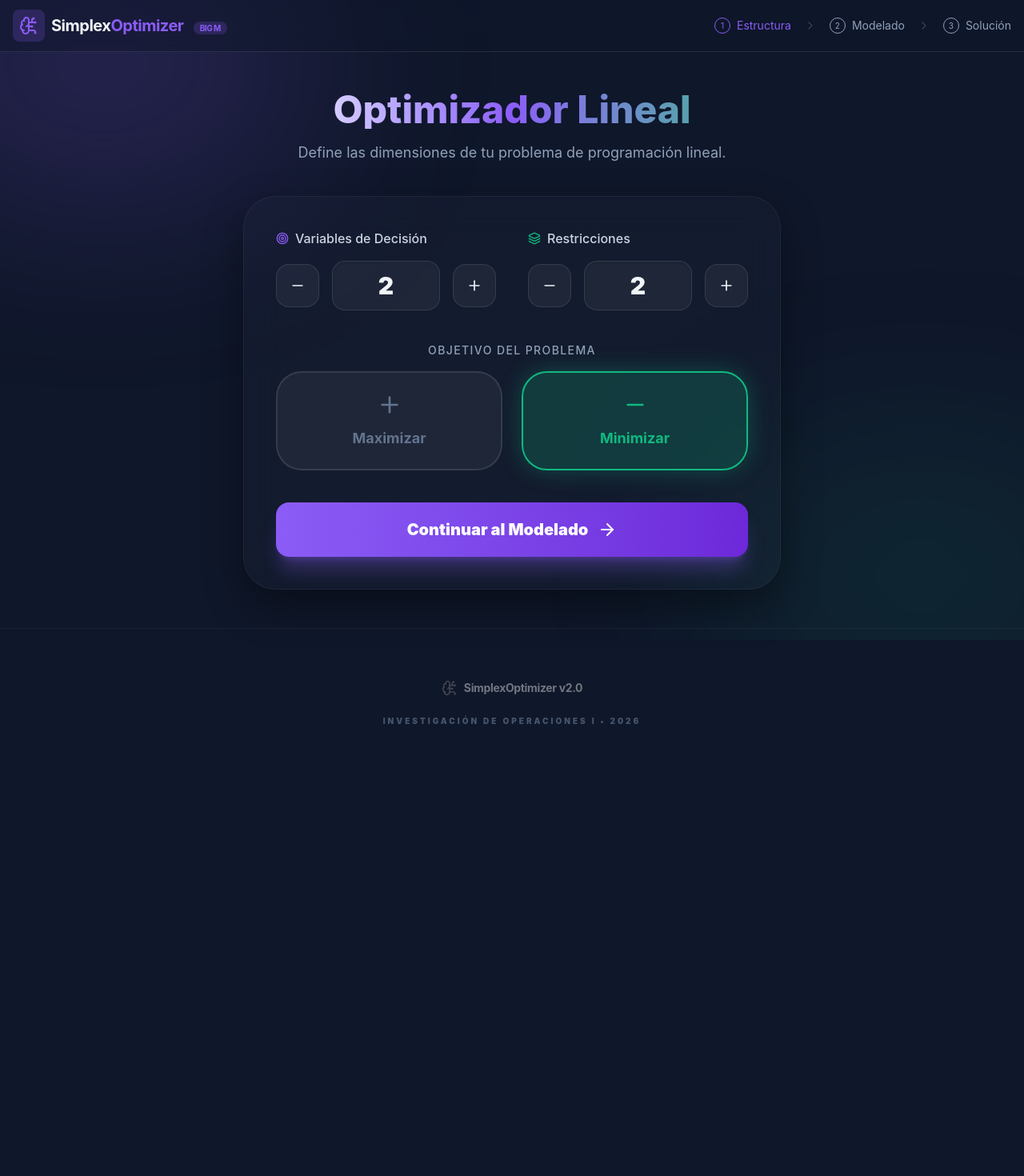
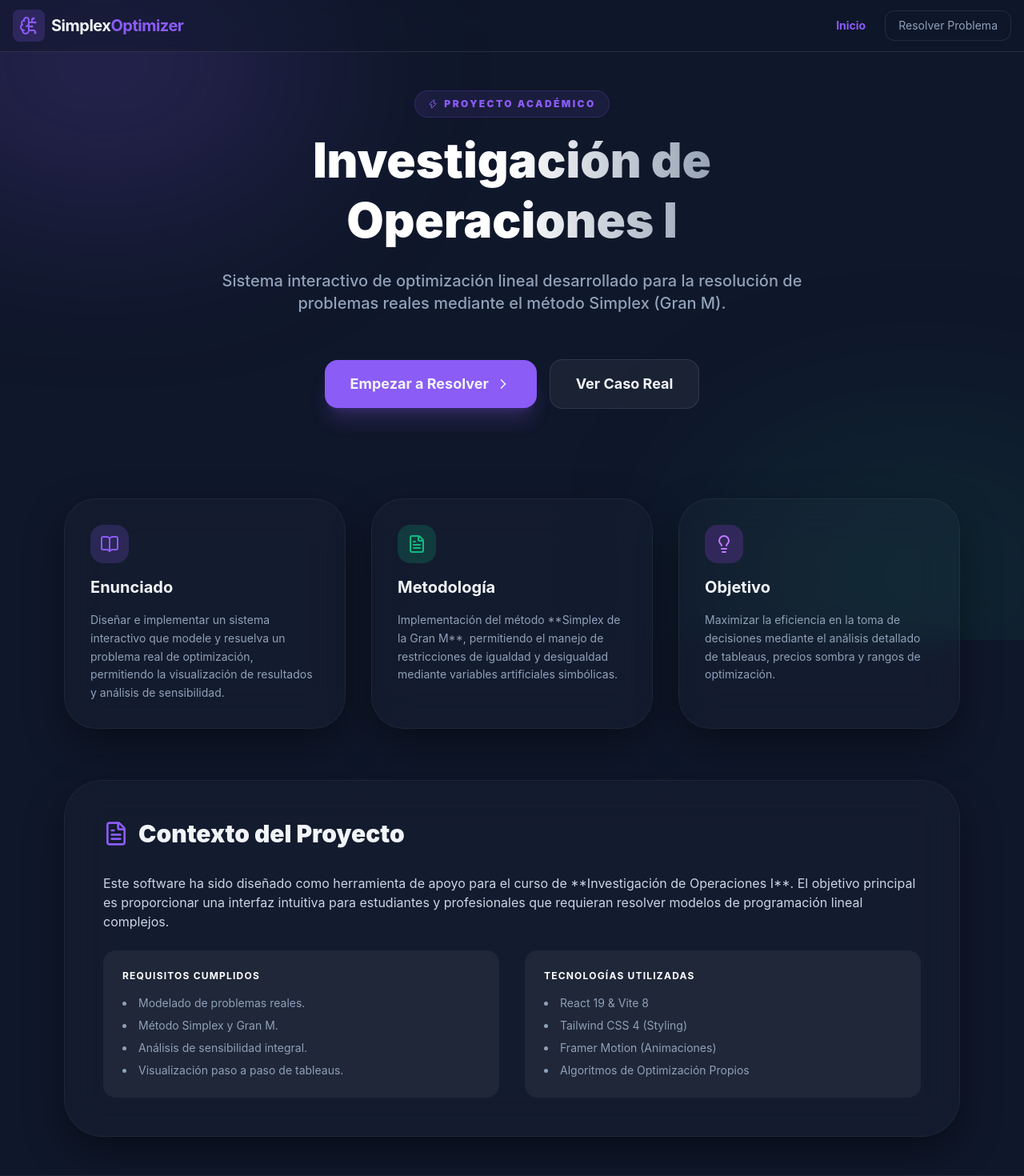
Before and after one commit to yoesitooo/InvestigacionDeOpI, a React (Vite) app: page / in a window 1280 px wide. Shown: the top 1470 px of the page at 80% size. Before the commit the page ends 973 px from the top, so only its background shows below. Built offline with nearby package versions, Linux system fonts and the light colour scheme.

Commit message:
Finalize project with landing page, real-case scenario, and documentation

```diff
--- a/src/App.jsx
+++ b/src/App.jsx
@@ -1,5 +1,5 @@
-import React, { useState, useMemo } from 'react';
-import { SimplexSolver, MValue } from './logic/simplex';
+import React, { useState, useEffect } from 'react';
+import { SimplexSolver } from './logic/simplex';
 import {
   Plus,
   Minus,
@@ -14,12 +14,16 @@ import {
   LayoutDashboard,
   Target,
   Layers,
-  ArrowRight
+  ArrowRight,
+  BookOpen,
+  FileText,
+  Lightbulb,
+  Zap
 } from 'lucide-react';
 import { motion, AnimatePresence } from 'framer-motion';
 
 function App() {
-  const [step, setStep] = useState(1);
+  const [step, setStep] = useState(0); // 0: Landing/Enunciado, 1: Config, 2: Input, 3: Result
   const [varCount, setVarCount] = useState(2);
   const [constCount, setConstCount] = useState(2);
   const [type, setType] = useState('min');
@@ -33,13 +37,26 @@ function App() {
   const [solution, setSolution] = useState(null);
 
   const handleConfigSubmit = (e) => {
-    e.preventDefault();
+    if (e) e.preventDefault();
     setObjective(new Array(varCount).fill(0));
     setConstraints(new Array(constCount).fill(0).map(() => ({
       coeffs: new Array(varCount).fill(0),
       op: '<=',
       constant: 0
     })));
+    setStep(2);
+  };
+
+  const loadRealCase = () => {
+    setVarCount(2);
+    setConstCount(3);
+    setType('max');
+    setObjective([50, 40]); // Profit per unit
+    setConstraints([
+      { coeffs: [2, 1], op: '<=', constant: 100 }, // Labor hours
+      { coeffs: [1, 1], op: '<=', constant: 80 },  // Raw material
+      { coeffs: [1, 3], op: '<=', constant: 150 }  // Machine time
+    ]);
     setStep(2);
   };
 
@@ -69,33 +86,120 @@ function App() {
 
       <nav className="relative z-10 border-b border-white/10 bg-dark-bg/50 backdrop-blur-md">
         <div className="max-w-7xl mx-auto px-4 h-16 flex items-center justify-between">
-          <div className="flex items-center gap-2">
+          <div className="flex items-center gap-2 cursor-pointer" onClick={() => setStep(0)}>
             <div className="p-2 bg-primary/20 rounded-lg">
               <BrainCircuit className="w-6 h-6 text-primary" />
             </div>
-            <span className="text-xl font-bold tracking-tight">Simplex<span className="text-primary">Optimizer</span> <span className="text-[10px] bg-primary/20 text-primary px-2 py-0.5 rounded-full ml-2">BIG M</span></span>
+            <span className="text-xl font-bold tracking-tight">Simplex<span className="text-primary">Optimizer</span></span>
           </div>
-          <div className="flex items-center gap-4 text-sm text-slate-400">
-            <div className={`flex items-center gap-2 ${step >= 1 ? 'text-primary' : ''}`}>
-              <span className="w-5 h-5 flex items-center justify-center rounded-full border border-current text-[10px]">1</span>
-              <span>Estructura</span>
-            </div>
-            <ChevronRight className="w-4 h-4 opacity-30" />
-            <div className={`flex items-center gap-2 ${step >= 2 ? 'text-primary' : ''}`}>
-              <span className="w-5 h-5 flex items-center justify-center rounded-full border border-current text-[10px]">2</span>
-              <span>Modelado</span>
-            </div>
-            <ChevronRight className="w-4 h-4 opacity-30" />
-            <div className={`flex items-center gap-2 ${step >= 3 ? 'text-primary' : ''}`}>
-              <span className="w-5 h-5 flex items-center justify-center rounded-full border border-current text-[10px]">3</span>
-              <span>Solución</span>
-            </div>
+          <div className="flex items-center gap-6 text-sm">
+            <button onClick={() => setStep(0)} className={`hover:text-primary transition-colors ${step === 0 ? 'text-primary font-bold' : 'text-slate-400'}`}>Inicio</button>
+            <button onClick={() => setStep(1)} className={`px-4 py-2 rounded-xl border transition-all ${step > 0 ? 'bg-primary border-primary text-white' : 'border-white/10 text-slate-400 hover:text-white'}`}>
+              Resolver Problema
+            </button>
           </div>
         </div>
       </nav>
 
       <main className="relative z-10 max-w-6xl mx-auto px-4 py-12">
         <AnimatePresence mode="wait">
+          {step === 0 && (
+            <motion.div
+              key="landing"
+              initial={{ opacity: 0, y: 20 }}
+              animate={{ opacity: 1, y: 0 }}
+              exit={{ opacity: 0, y: -20 }}
+              className="space-y-16"
+            >
+              <div className="text-center space-y-6 max-w-3xl mx-auto">
+                <div className="inline-flex items-center gap-2 px-4 py-2 rounded-full bg-primary/10 border border-primary/20 text-primary text-xs font-black uppercase tracking-[0.2em] mb-4">
+                  <Zap className="w-3 h-3" /> Proyecto Académico
+                </div>
+                <h1 className="text-6xl font-black bg-gradient-to-r from-white via-white to-slate-500 bg-clip-text text-transparent leading-tight">
+                  Investigación de Operaciones I
+                </h1>
+                <p className="text-xl text-slate-400 font-medium">
+                  Sistema interactivo de optimización lineal desarrollado para la resolución de problemas reales mediante el método Simplex (Gran M).
+                </p>
+                <div className="flex items-center justify-center gap-4 pt-8">
+                  <button
+                    onClick={() => setStep(1)}
+                    className="px-8 py-4 bg-primary rounded-2xl font-bold text-lg shadow-xl shadow-primary/20 flex items-center gap-2 group hover:scale-105 transition-all"
+                  >
+                    Empezar a Resolver <ChevronRight className="w-5 h-5 group-hover:translate-x-1 transition-transform" />
+                  </button>
+                  <button
+                    onClick={loadRealCase}
+                    className="px-8 py-4 bg-white/5 rounded-2xl border border-white/10 font-bold text-lg hover:bg-white/10 transition-all"
+                  >
+                    Ver Caso Real
+                  </button>
+                </div>
+              </div>
+
+              <div className="grid grid-cols-1 md:grid-cols-3 gap-8 pt-12">
+                <div className="glass p-8 rounded-[2.5rem] space-y-4">
+                  <div className="w-12 h-12 rounded-2xl bg-primary/20 flex items-center justify-center">
+                    <BookOpen className="w-6 h-6 text-primary" />
+                  </div>
+                  <h3 className="text-xl font-bold">Enunciado</h3>
+                  <p className="text-slate-400 text-sm leading-relaxed">
+                    Diseñar e implementar un sistema interactivo que modele y resuelva un problema real de optimización, permitiendo la visualización de resultados y análisis de sensibilidad.
+                  </p>
+                </div>
+                <div className="glass p-8 rounded-[2.5rem] space-y-4">
+                  <div className="w-12 h-12 rounded-2xl bg-accent/20 flex items-center justify-center">
+                    <FileText className="w-6 h-6 text-accent" />
+                  </div>
+                  <h3 className="text-xl font-bold">Metodología</h3>
+                  <p className="text-slate-400 text-sm leading-relaxed">
+                    Implementación del método **Simplex de la Gran M**, permitiendo el manejo de restricciones de igualdad y desigualdad mediante variables artificiales simbólicas.
+                  </p>
+                </div>
+                <div className="glass p-8 rounded-[2.5rem] space-y-4">
+                  <div className="w-12 h-12 rounded-2xl bg-purple-500/20 flex items-center justify-center">
+                    <Lightbulb className="w-6 h-6 text-purple-400" />
+                  </div>
+                  <h3 className="text-xl font-bold">Objetivo</h3>
+                  <p className="text-slate-400 text-sm leading-relaxed">
+                    Maximizar la eficiencia en la toma de decisiones mediante el análisis detallado de tableaus, precios sombra y rangos de optimización.
+                  </p>
+                </div>
+              </div>
+
+              <div className="glass p-12 rounded-[3rem] border-white/5 space-y-8 bg-gradient-to-br from-white/[0.03] to-transparent">
+                <h2 className="text-3xl font-black flex items-center gap-3">
+                  <FileText className="w-8 h-8 text-primary" /> Contexto del Proyecto
+                </h2>
+                <div className="prose prose-invert max-w-none space-y-6 text-slate-300">
+                  <p>
+                    Este software ha sido diseñado como herramienta de apoyo para el curso de **Investigación de Operaciones I**. El objetivo principal es proporcionar una interfaz intuitiva para estudiantes y profesionales que requieran resolver modelos de programación lineal complejos.
+                  </p>
+                  <div className="grid grid-cols-1 md:grid-cols-2 gap-8 text-sm">
+                    <div className="space-y-4 p-6 bg-white/5 rounded-2xl">
+                      <h4 className="font-bold text-white uppercase tracking-widest text-xs">Requisitos Cumplidos</h4>
+                      <ul className="space-y-2 list-disc list-inside text-slate-400">
+                        <li>Modelado de problemas reales.</li>
+                        <li>Método Simplex y Gran M.</li>
+                        <li>Análisis de sensibilidad integral.</li>
+                        <li>Visualización paso a paso de tableaus.</li>
+                      </ul>
+                    </div>
+                    <div className="space-y-4 p-6 bg-white/5 rounded-2xl">
+                      <h4 className="font-bold text-white uppercase tracking-widest text-xs">Tecnologías Utilizadas</h4>
+                      <ul className="space-y-2 list-disc list-inside text-slate-400">
+                        <li>React 19 & Vite 8</li>
+                        <li>Tailwind CSS 4 (Styling)</li>
+                        <li>Framer Motion (Animaciones)</li>
+                        <li>Algoritmos de Optimización Propios</li>
+                      </ul>
+                    </div>
+                  </div>
+                </div>
+              </div>
+            </motion.div>
+          )}
+
           {step === 1 && (
             <motion.div
               key="step1"
@@ -106,9 +210,9 @@ function App() {
             >
               <div className="text-center mb-10">
                 <h1 className="text-5xl font-extrabold mb-4 bg-gradient-to-r from-white via-primary to-accent bg-clip-text text-transparent">
-                  Optimizador Lineal
+                  Define tu Problema
                 </h1>
-                <p className="text-slate-400 text-lg">Define las dimensiones de tu problema de programación lineal.</p>
+                <p className="text-slate-400 text-lg">Establece las dimensiones básicas de tu modelo.</p>
               </div>
 
               <div className="glass p-10 rounded-[2.5rem] space-y-10 border-white/5">
@@ -121,7 +225,7 @@ function App() {
                     <div className="flex items-center gap-4">
                       <button
                         onClick={() => setVarCount(Math.max(1, varCount - 1))}
-                        className="p-4 rounded-2xl bg-white/5 hover:bg-white/10 border border-white/10 transition-all active:scale-95"
+                        className="p-4 rounded-2xl bg-white/5 hover:bg-white/10 border border-white/10 transition-all"
                       >
                         <Minus className="w-5 h-5" />
                       </button>
@@ -130,7 +234,7 @@ function App() {
                       </div>
                       <button
                         onClick={() => setVarCount(varCount + 1)}
-                        className="p-4 rounded-2xl bg-white/5 hover:bg-white/10 border border-white/10 transition-all active:scale-95"
+                        className="p-4 rounded-2xl bg-white/5 hover:bg-white/10 border border-white/10 transition-all"
                       >
                         <Plus className="w-5 h-5" />
                       </button>
@@ -145,7 +249,7 @@ function App() {
                     <div className="flex items-center gap-4">
                       <button
                         onClick={() => setConstCount(Math.max(1, constCount - 1))}
-                        className="p-4 rounded-2xl bg-white/5 hover:bg-white/10 border border-white/10 transition-all active:scale-95"
+                        className="p-4 rounded-2xl bg-white/5 hover:bg-white/10 border border-white/10 transition-all"
                       >
                         <Minus className="w-5 h-5" />
                       </button>
@@ -154,7 +258,7 @@ function App() {
                       </div>
                       <button
                         onClick={() => setConstCount(constCount + 1)}
-                        className="p-4 rounded-2xl bg-white/5 hover:bg-white/10 border border-white/10 transition-all active:scale-95"
+                        className="p-4 rounded-2xl bg-white/5 hover:bg-white/10 border border-white/10 transition-all"
                       >
                         <Plus className="w-5 h-5" />
                       </button>
@@ -192,7 +296,7 @@ function App() {
 
                 <button
                   onClick={handleConfigSubmit}
-                  className="w-full py-5 bg-gradient-to-r from-primary to-primary-dark text-white rounded-2xl font-black text-xl transition-all shadow-xl shadow-primary/30 flex items-center justify-center gap-3 group active:scale-[0.98]"
+                  className="w-full py-5 bg-gradient-to-r from-primary to-primary-dark text-white rounded-2xl font-black text-xl transition-all shadow-xl shadow-primary/30 flex items-center justify-center gap-3 group"
                 >
                   Continuar al Modelado
                   <ArrowRight className="w-6 h-6 group-hover:translate-x-2 transition-transform" />
@@ -222,7 +326,7 @@ function App() {
                 </button>
               </div>
 
-              <div className="glass p-10 rounded-[2.5rem] space-y-16 border-white/5 relative overflow-hidden">
+              <div className="glass p-10 rounded-[2.5rem] space-y-16 border-white/5">
                 {/* Objective Function */}
                 <div className="space-y-8">
                   <div className="flex items-center gap-3">
@@ -235,7 +339,6 @@ function App() {
                     <span className="font-mono text-3xl font-black text-slate-500 uppercase">{type} Z = </span>
                     {objective.map((val, i) => (
                       <div key={i} className="flex items-center gap-4">
-                        <div className="relative group">
                         <input
                           type="number"
                           value={val}
@@ -246,8 +349,6 @@ function App() {
                           }}
                           className="w-32 bg-dark-bg border-2 border-white/10 rounded-2xl px-4 py-4 focus:border-primary outline-none transition-all text-center text-2xl font-bold shadow-lg"
                         />
-                          <span className="absolute -top-3 left-1/2 -translate-x-1/2 bg-dark-bg px-2 text-[10px] font-black text-primary border border-primary/30 rounded-full opacity-0 group-hover:opacity-100 transition-opacity">COEFF X{i+1}</span>
-                        </div>
                         <span className="text-slate-400 font-mono text-2xl">X<sub className="text-primary">{i + 1}</sub></span>
                         {i < objective.length - 1 && <Plus className="w-6 h-6 text-slate-700" />}
                       </div>
@@ -265,7 +366,7 @@ function App() {
                   </div>
                   <div className="space-y-6">
                     {constraints.map((c, i) => (
-                      <div key={i} className="flex flex-wrap items-center gap-6 p-6 bg-white/5 rounded-[2rem] border border-white/10 hover:bg-white/[0.08] transition-colors relative group">
+                      <div key={i} className="flex flex-wrap items-center gap-6 p-6 bg-white/5 rounded-[2rem] border border-white/10 hover:bg-white/[0.08] transition-colors relative">
                         <div className="absolute -left-3 top-1/2 -translate-y-1/2 w-8 h-12 bg-accent/20 rounded-lg flex items-center justify-center text-xs font-black text-accent border border-accent/30 rotate-3">
                           R{i + 1}
                         </div>
@@ -293,7 +394,7 @@ function App() {
                               newConstraints[i].op = e.target.value;
                               setConstraints(newConstraints);
                             }}
-                            className="bg-dark-bg border-2 border-white/10 rounded-xl px-4 py-3 outline-none focus:border-accent cursor-pointer font-black text-2xl text-accent appearance-none hover:border-accent/50 transition-all text-center min-w-[70px]"
+                            className="bg-dark-bg border-2 border-white/10 rounded-xl px-4 py-3 outline-none focus:border-accent cursor-pointer font-black text-2xl text-accent appearance-none text-center min-w-[70px]"
                           >
                             <option value="<=">&le;</option>
                             <option value=">=">&ge;</option>
@@ -317,10 +418,10 @@ function App() {
 
                 <button
                   onClick={handleSolve}
-                  className="w-full py-6 bg-accent hover:opacity-90 text-dark-bg rounded-[2rem] font-black text-2xl transition-all shadow-2xl shadow-accent/20 flex items-center justify-center gap-4 active:scale-[0.99]"
+                  className="w-full py-6 bg-accent hover:opacity-90 text-dark-bg rounded-[2rem] font-black text-2xl transition-all shadow-2xl shadow-accent/20 flex items-center justify-center gap-4"
                 >
                   <Play className="w-8 h-8 fill-current" />
-                  EJECUTAR GRAN M
+                  EJECUTAR SIMPLEX
                 </button>
               </div>
             </motion.div>
@@ -346,7 +447,6 @@ function App() {
                 </div>
               ) : (
                 <>
-                  {/* Results Overview */}
                   <div className="grid grid-cols-1 lg:grid-cols-3 gap-8">
                     <div className="lg:col-span-2 space-y-12">
                       <div className="glass p-10 rounded-[2.5rem] border-white/5 relative overflow-hidden">
@@ -375,7 +475,6 @@ function App() {
                         </div>
                       </div>
 
-                      {/* Iterations */}
                       <div className="space-y-10">
                         <div className="flex items-center justify-between px-4">
                           <h3 className="text-2xl font-black flex items-center gap-3">
@@ -396,7 +495,6 @@ function App() {
                               <div className="p-2 overflow-x-auto">
                                 <table className="w-full border-separate border-spacing-1 text-center font-mono text-[13px]">
                                   <thead>
-                                    {/* Cj Row */}
                                     <tr>
                                       <td colSpan={2}></td>
                                       <td className="bg-primary/10 text-primary border border-primary/20 rounded-lg p-2 font-black text-[10px] uppercase">Cj</td>
@@ -407,7 +505,6 @@ function App() {
                                       ))}
                                       <td></td>
                                     </tr>
-                                    {/* Variable Headers */}
                                     <tr className="text-slate-500">
                                       <th className="p-4 border border-white/5 rounded-xl bg-white/5 font-black text-xs">V<sub>B</sub></th>
                                       <th className="p-4 border border-white/5 rounded-xl bg-white/5 font-black text-xs">C<sub>B</sub></th>
@@ -442,7 +539,6 @@ function App() {
                                     ))}
                                   </tbody>
                                   <tfoot>
-                                    {/* Zj Row */}
                                     <tr className="bg-primary/5 text-primary">
                                       <td colSpan={2}></td>
                                       <td className="p-4 border border-primary/20 rounded-xl font-black uppercase text-[10px]">Zj</td>
@@ -455,7 +551,6 @@ function App() {
                                         {tableau.zj[tableau.zj.length - 1].toString()}
                                       </td>
                                     </tr>
-                                    {/* Cj - Zj Row */}
                                     <tr className="bg-accent/5 text-accent">
                                       <td colSpan={2}></td>
                                       <td className="p-4 border border-accent/20 rounded-xl font-black uppercase text-[10px]">Cj-Zj</td>
@@ -476,13 +571,12 @@ function App() {
                     </div>
 
                     <div className="space-y-8">
-                      {/* Sensitivity Analysis Sidebar */}
                       <div className="glass p-10 rounded-[2.5rem] sticky top-8 border-white/5 shadow-2xl">
                         <div className="flex items-center gap-3 mb-8">
                           <div className="w-10 h-10 rounded-xl bg-accent/20 flex items-center justify-center">
                             <Info className="w-6 h-6 text-accent" />
                           </div>
-                          <h4 className="text-xl font-black">Análisis de Sensibilidad</h4>
+                          <h4 className="text-xl font-black">Análisis Final</h4>
                         </div>
 
                         <div className="space-y-8">
@@ -499,7 +593,7 @@ function App() {
                           </div>
 
                           <div className="pt-6 border-t border-white/10">
-                            <span className="block text-[10px] font-black text-slate-500 uppercase tracking-widest mb-4">Parámetros del Modelo</span>
+                            <span className="block text-[10px] font-black text-slate-500 uppercase tracking-widest mb-4">Parámetros</span>
                             <div className="space-y-4 text-sm text-slate-400">
                               <div className="flex justify-between py-3 border-b border-white/5">
                                 <span className="font-medium">Tipo:</span>
@@ -509,17 +603,13 @@ function App() {
                                 <span className="font-medium">Variables:</span>
                                 <span className="text-white font-bold">{varCount}</span>
                               </div>
-                              <div className="flex justify-between py-3 border-b border-white/5">
-                                <span className="font-medium">Restricciones:</span>
-                                <span className="text-white font-bold">{constCount}</span>
-                              </div>
                             </div>
                           </div>
                         </div>
 
                         <button
                           onClick={reset}
-                          className="w-full mt-12 py-4 rounded-2xl bg-white/5 border-2 border-white/10 hover:bg-white/10 transition-all flex items-center justify-center gap-3 font-black text-slate-300 hover:text-white active:scale-95"
+                          className="w-full mt-12 py-4 rounded-2xl bg-white/5 border-2 border-white/10 hover:bg-white/10 transition-all flex items-center justify-center gap-3 font-black text-slate-300"
                         >
                           <RefreshCcw className="w-5 h-5" />
                           NUEVO PROBLEMA
@@ -536,9 +626,9 @@ function App() {
 
       <footer className="relative z-10 py-16 border-t border-white/5 mt-auto">
         <div className="max-w-7xl mx-auto px-4 flex flex-col items-center gap-6">
-          <div className="flex items-center gap-2 grayscale opacity-50 hover:grayscale-0 hover:opacity-100 transition-all cursor-help">
+          <div className="flex items-center gap-2 grayscale opacity-50 hover:grayscale-0 hover:opacity-100 transition-all">
             <BrainCircuit className="w-5 h-5 text-primary" />
-            <span className="font-bold tracking-tight text-sm text-slate-300">SimplexOptimizer v2.0</span>
+            <span className="font-bold tracking-tight text-sm text-slate-300">SimplexOptimizer v2.5</span>
           </div>
           <p className="text-slate-600 text-[10px] uppercase tracking-[0.3em] font-black">
             Investigación de Operaciones I &bull; 2026
```
Also changed, not shown: test_bigm.js (deleted, +0 -15 lines), 1 other file (tests, documents, lock files or other folders). Lines whose indentation alone changed are shown as unchanged.
